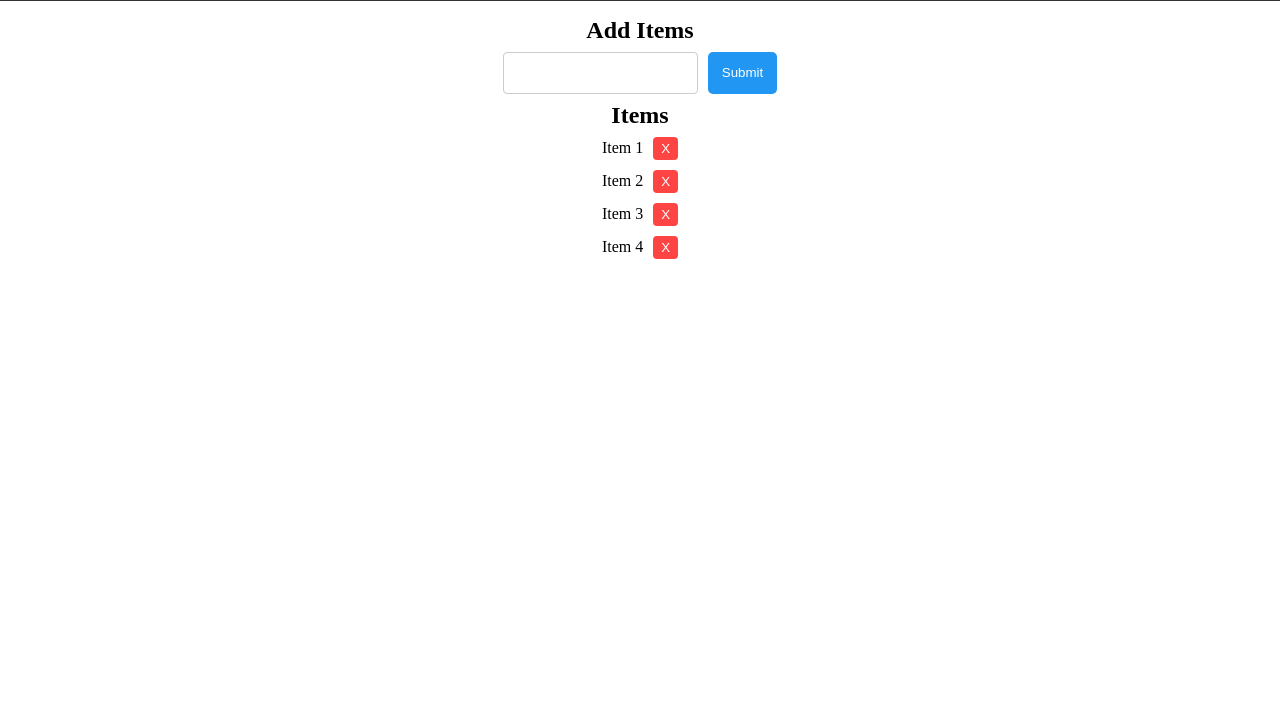
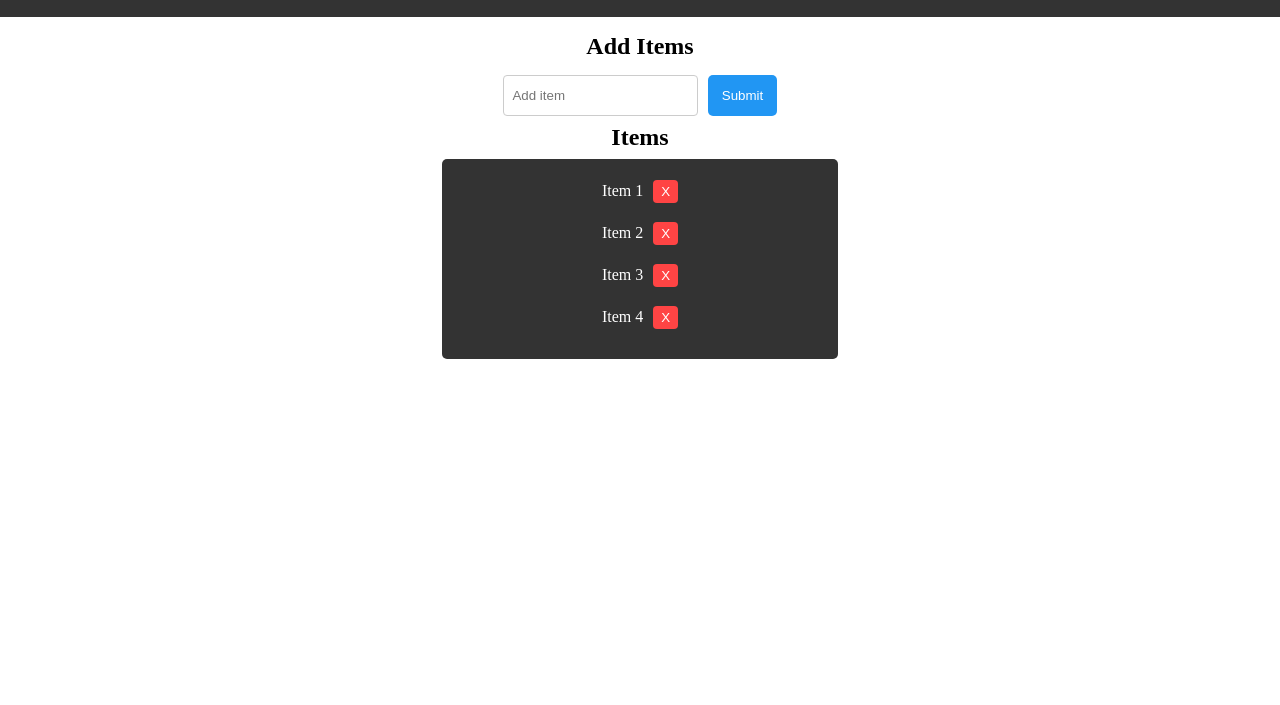
Before and after one commit to lnxfsf/Dan5_LJS2023, a plain HTML site: page index.html in a window 1280 px wide. Shown: the part 95-800 px from the top of the page. Drawn offline with Linux system fonts and the light colour scheme.

Commit message:
pod d) zavrseno

```diff
--- a/index.html
+++ b/index.html
@@ -30,7 +30,7 @@
     <div id="flexs">
         <h2>Add Items</h2>
         <form id="addItemForm">
-            <input type="text" id="itemText">
+            <input type="text" id="itemText" placeholder="Add item">
             <input type="submit" id="submit" value="Submit">
         </form>
         <h2>Items</h2>
--- a/style.css
+++ b/style.css
@@ -153,3 +153,32 @@ ul#list li button.delete {
 .selected {
     background-color: #FFC107; /* Change the color as desired */
 }
+
+
+input {
+    border-radius: 5px;
+    border: 0;
+    padding: 0.5em;
+    margin-top: 0.5em;
+}
+
+
+
+#list {
+
+    background-color: #333333;
+    padding-left: 10em;
+    padding-right: 10em;
+    padding-top: 1em;
+    padding-bottom: 1em;
+    border-radius: 5px;
+
+}
+
+#list > li {
+    text-align: center;
+    line-height: 2;
+    color: white;
+
+
+}
```
Also changed, not shown: script.js (+6 -1 lines).
